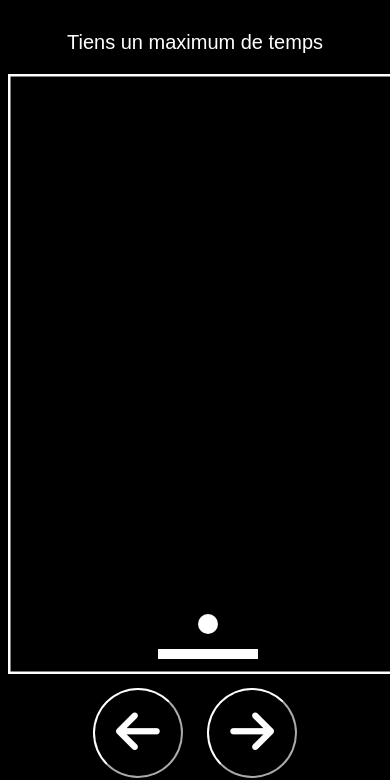
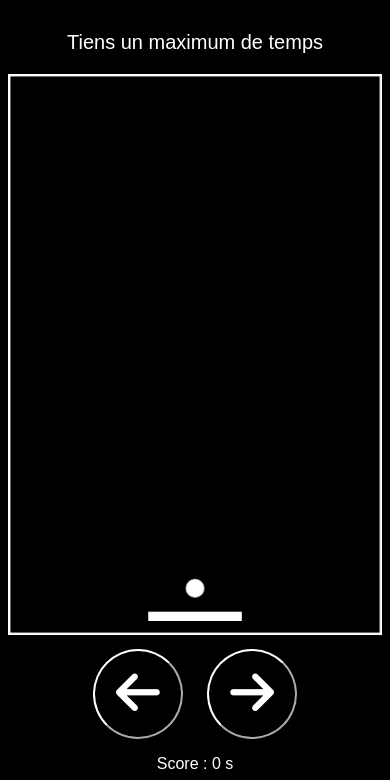
Before and after one commit to Oryx87/Pong, a plain HTML site: page index.html in a window 390 px wide. Shown: the part 71-851 px from the top of the page. Drawn offline with Linux system fonts and the light colour scheme.

Commit message:
Modif touch + responsive

```diff
--- a/CSS/style.css
+++ b/CSS/style.css
@@ -14,9 +14,10 @@ h1{
     font-size: 20px;
 }
 
-/* #game{
-
-} */
+#game{
+    width: 100%;
+    max-width: 400px;
+}
 
 #leftArrow{
     color: white;
--- a/JS/script.js
+++ b/JS/script.js
@@ -79,6 +79,28 @@ document.addEventListener("keyup", (e) => {
     if (e.key === "ArrowLeft") leftPressed = false;
     if (e.key === "ArrowRight") rightPressed = false;
 })
+
+// Touch :
+const leftArrow = document.getElementById("leftArrow");
+const rightArrow = document.getElementById("rightArrow");
+
+leftArrow.addEventListener("touchstart", (e)=>{
+    leftPressed = true;
+})
+
+leftArrow.addEventListener("touchend", (e) =>{
+    leftPressed = false;
+})
+
+rightArrow.addEventListener("touchstart", (e)=>{
+    rightPressed = true;
+})
+
+rightArrow.addEventListener("touchend", (e) =>{
+    rightPressed = false;
+})
+
+//
 
 
 function randomDeplacement(balleSpeed){
--- a/index.html
+++ b/index.html
@@ -14,7 +14,7 @@
         <p id = "sous-titre">Tiens un maximum de temps</p>
     </header>
     <main>
-        <canvas id="game" width="400" height="600" aria-label="Jeu">
+        <canvas id="game" width="400" height="600">
             Votre navigateur ne supporte pas canvas.
         </canvas>
         <br>
```
